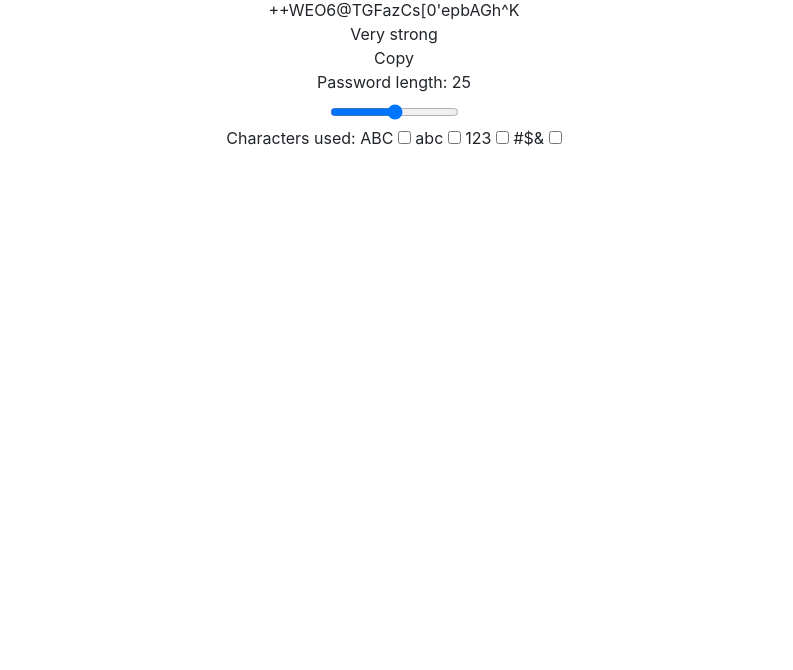
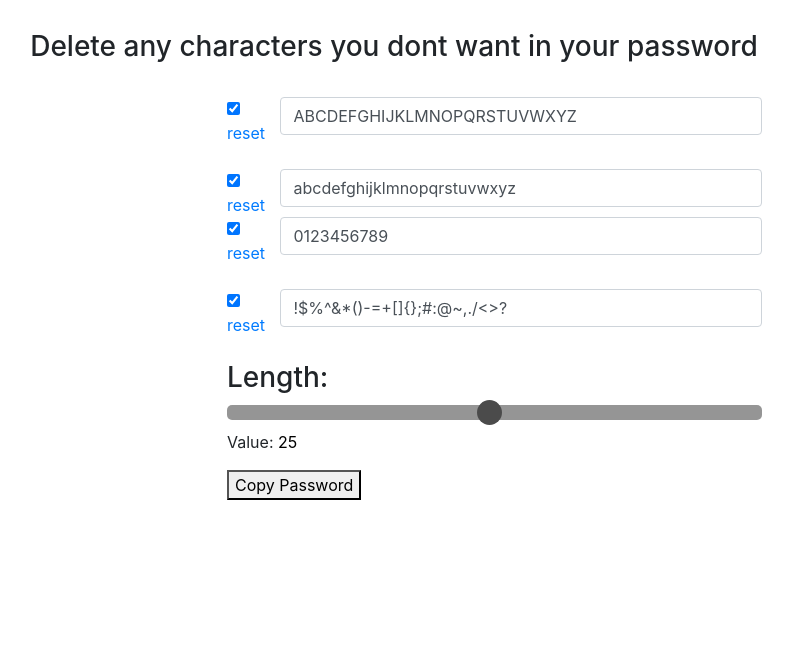
Before and after one commit to dawson-hamilton/random-password, a plain HTML site: page index.html in a window 1280 px wide. Shown: the part 130-800 px from the top of the page, without its empty margins (246-1039 px from the left). Drawn offline with nearby package versions, Linux system fonts and the light colour scheme.

Commit message:
getting the slider to work withe the function and to show to valuewhen changed

```diff
--- a/index.html
+++ b/index.html
@@ -11,86 +11,54 @@
 </head>
 
 <body id="body">
-    <!-- <div class="outer">
-        <p style="text-align: center;">
-            Below you see a list of boxes that have different characters in them. You have a box for the upper case
-            letter, you have a box for all the lowercase letters, you have a box fro all the numbers and you also have a
-            box for all the special characters. You can see that these are input boxes because you can go in and delete
-            whatever character from those boxes that you dont what in your password. You will also see a reset button
-            next to the boxes that if you deleted a bunch of things on accident then it will reset it to what it was
-            before you deleted any of the characters. To the left of the input boxes you will se a little checkbox that
-            you can hit that will just not put any of the chacters in the password if the check mark isnt there. If
-            you want to put all those characters in the possibility of characters again then just make sure that the
-            check mark is on the little box. At the bottom you can see that you can chose how many characters you want
-            the password to be (password has to be 8-128 characcters long). when you are done you can click the copy
-            to clipboard button and you can just go and paste it into wherever you tell it to.
-        </p>
+    <br>
+    <br>
+    <br>
+    <h1 style="text-align: center;">Random Password Generator</h1>
+    <div class="outer">
         <h3 style="text-align: center;">Delete any characters you dont want in your password</h3>
         <div class="boxes">
             <form>
-                <div id="upper">
-                    <p>Upper Case Letters:</p>
-                    <input type="checkbox" checked><input type="text">
-                    <span> <a href="#">reset</a></span>
-                </div>
-                <div id="lower">
-                    <p>Lower Case Letters:</p>
-                    <input type="checkbox" checked><input type="text">
-                    <span> <a href="#">reset</a></span>
-                </div>
-                <div id="number">
-                    <p>Numbers:</p>
-                    <input type="checkbox" checked><input type="text">
-                    <span> <a href="#">reset</a></span>
-                </div>
-                <div id="special">
-                    <p>Special Characters:</p>
-                    <input type="checkbox" checked><input type="text">
-                    <span> <a href="#">reset</a></span>
+                <div id="left">
+                    <div id="upper">
+                        <!-- <p>Upper Case Letters:</p> -->
+                        <input type="checkbox" checked><input type="text" class="form-control">
+                        <span> <a href="#">reset</a></span>
+                    </div>
+                    <br>
+                    <div id="lower">
+                        <!-- <p>Lower Case Letters:</p> -->
+                        <input type="checkbox" checked><input type="text" class="form-control">
+                        <span> <a href="#">reset</a></span>
+                    </div>
                 </div>
                 <br>
-                Length: <input id="length" type="text" value="25"><br />
-                <input id="submit" type="submit" value="Generate" onclick="generatePassword(); return false;">
+                <div id="right">
+                    <div id="number">
+                        <!-- <p>Numbers:</p> -->
+                        <input type="checkbox" checked><input type="text" class="form-control">
+                        <span> <a href="#">reset</a></span>
+                    </div>
+                    <br>
+                    <div id="special">
+                        <!-- <p>Special Characters:</p> -->
+                        <input type="checkbox" checked><input type="text" class="form-control">
+                        <span> <a href="#">reset</a></span>
+                    </div>
+                </div>
+                <br>
+                <h3>Length:</h3>
+                <div class="slidecontainer">
+                    <input id="length" type="range" min="1" max="50" value="25" class="slider" id="myRange"
+                        oninput="generatePassword(); return false">
+                    <p>Value: <span id="demo" style="color: black;">25</span></p>
+                </div>
             </form>
             <p id="display-password"></p>
             <button onclick="copyToClipboard('#display-password')">Copy Password</button>
         </div>
-    </div> -->
+    </div>
 
-    <div class="container">
-        <br>
-        <h1>Random Password Generator</h1>
-        <br>
-        <br>
-        <div class="generator">
-            <div class="gererator-input strong">
-                <div class="password">++WEO6@TGFazCs[0'epbAGh^K</div> <span
-                    class="indicator hide-with-timeout strong show-with-timeout">Very strong</span>
-                <div class="control-buttons hide-with-timeout show-with-timeout">
-                    <div class="generate-icon"></div> <a class="pam-button primary mini" data-tippy=""
-                        data-original-title="Copied">
-                        Copy
-                    </a>
-                </div>
-            </div>
-            <div class="generator-settings hide-with-timeout show-with-timeout">
-                <div class="length-settings"><label for="length" class="first">Password length: </label> <span
-                        class="length">25</span>
-                    <div class="button minus unselectable"></div> <input type="range" min="1" max="50" class="slider">
-                    <div class="button plus unselectable"></div>
-                </div>
-                <div class="complexity-settings"><label class="first">Characters used: </label> <label for="uppercase"
-                        class="checkbox-label">ABC
-                        <input id="uppercase" type="checkbox"> <span class="checkmark"></span></label> <label
-                        for="lowercase" class="checkbox-label">abc
-                        <input id="lowercase" type="checkbox"> <span class="checkmark"></span></label> <label
-                        for="numbers" class="checkbox-label">123
-                        <input id="numbers" type="checkbox"> <span class="checkmark"></span></label> <label
-                        for="specilas" class="checkbox-label last">#$&amp;
-                        <input id="specilas" type="checkbox"> <span class="checkmark"></span></label></div>
-            </div>
-        </div>
-    </div>
     <script src="./script.js"></script>
 </body>
 
--- a/script.js
+++ b/script.js
@@ -4,6 +4,7 @@ var charTypes = {
     'number': '0123456789',
     'special': '!$%^&*()-=+[]{};#:@~,./<>?'
 };
+
 window.onload = function () {
     var inputs = document.querySelectorAll('form div input[type=text]');
     for (var i = 0; i < inputs.length; i++) {
@@ -23,11 +24,9 @@ window.onload = function () {
         }(input, type);
     }
 }
+
 function _generatePassword(passwordLength, charBlocks) {
     var allChars = "";
-    if (passwordLength < 8 || passwordLength > 128) {
-        alert("give a number of characters that is between 8 and 128");
-    } else {
     for (var i = 0; i < charBlocks.length; i++) {
         allChars += charBlocks[i];
     }
@@ -38,19 +37,15 @@ function _generatePassword(passwordLength, charBlocks) {
     }
     return password;
 }
-}
 
 function generatePassword(passwordLength) {
+    var output = document.getElementById("demo");
     var charBlocks = [];
-    if (passwordLength < 8 || passwordLength > 128) {
-        alert("give a number of characters that is between 8 and 128");
-    } else {
     for (id in charTypes) {
         var isTicked = document.querySelector('div#' + id + ' input[type=checkbox]').checked;
         var value = document.querySelector('div#' + id + ' input[type=text]').value;
         if (isTicked) {
             charBlocks.push(value);
-            }
         }
     }
 
@@ -60,6 +55,7 @@ function generatePassword(passwordLength) {
     var password = _generatePassword(passwordLength, charBlocks);
     var $display = document.getElementById('display-password');
     $display.textContent = password;
+    output.innerHTML = passwordLength;
 }
 
 function copyToClipboard(element) {
--- a/style.css
+++ b/style.css
@@ -1,7 +1,3 @@
-/* p#display-password {
-    font-family: monospace;
-}
-
 .outer {
     margin: 20px;
     padding: 20px;
@@ -9,22 +5,63 @@
 
 #length {
     margin-bottom: 10px;
+    width: 100%;
 }
 
 #submit {
     margin-bottom: 10px;
 }
-#body{
-    background-color: darkcyan;
-}
+
 .boxes{
     position:absolute;
     left: 35%;
     padding: 25px;
-    background-color: black;
+    border-radius: 3%;
+}
+
+.form-control {
+    float: right;
+    width: 90%;
+}
+
+#demo {
     color: white;
-} */
+}
 
-.container {
-    text-align: center;
+.slider {
+    -webkit-appearance: none;
+    width: 100%;
+    height: 15px;
+    border-radius: 5px;
+    background: dimgray;
+    outline: none;
+    opacity: 0.7;
+    -webkit-transition: .2s;
+    transition: opacity .2s;
 }
+
+.slider::-webkit-slider-thumb {
+    -webkit-appearance: none;
+    appearance: none;
+    width: 25px;
+    height: 25px;
+    border-radius: 50%;
+    background: black;
+    cursor: pointer;
+}
+
+.slider::-moz-range-thumb {
+    width: 25px;
+    height: 25px;
+    border-radius: 50%;
+    background: black;
+    cursor: pointer;
+}
+
+.slider:hover {
+    opacity: 1; /* Fully shown on mouse-over */
+}
+
+#left {
+    float: left;
+}
```
Lines whose indentation alone changed are shown as unchanged.
